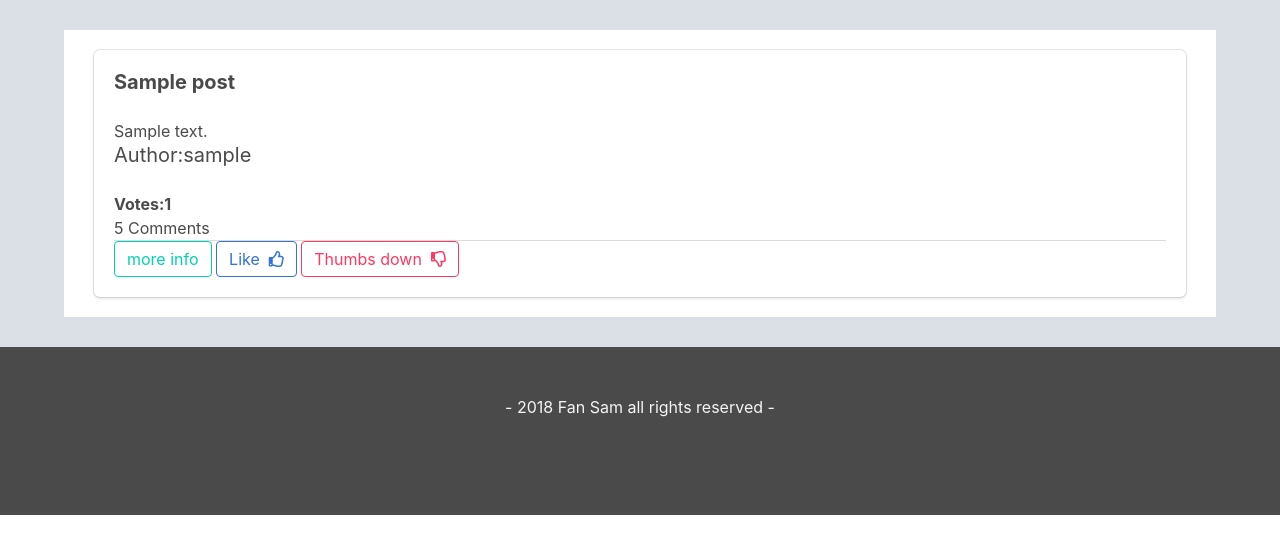
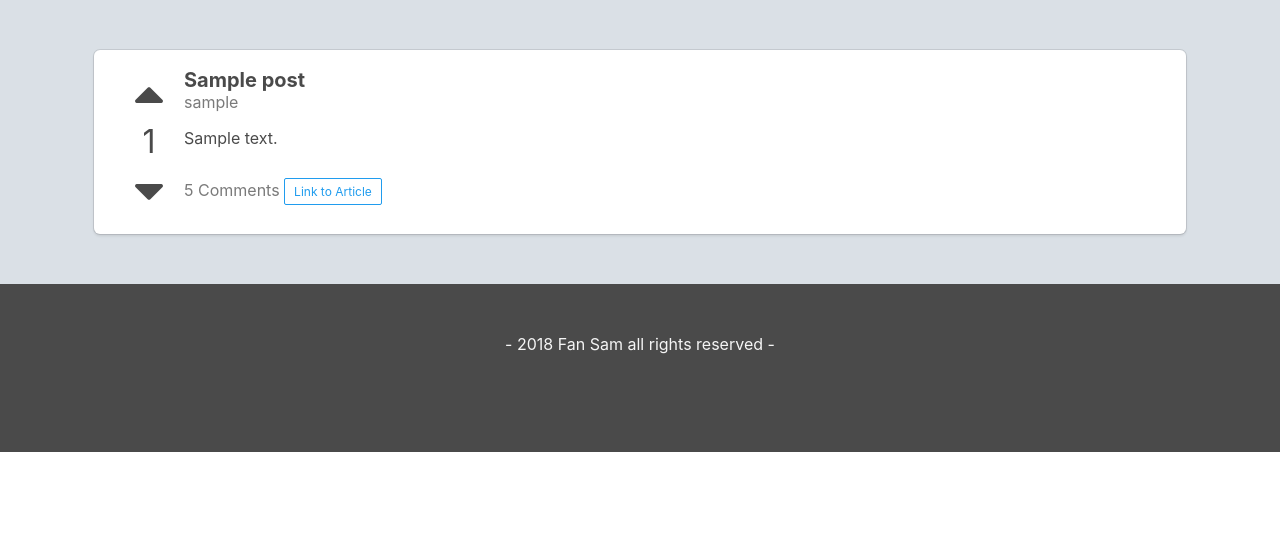
Before and after one commit to momentum-cohort-2018-10/w5-apile-fan-sam, a Django app: page / in a window 1280 px wide. Shown: the part 78-632 px from the top of the page. Run offline with Django 3.2, Linux system fonts and the light colour scheme; tables that the repository leaves empty hold one stand-in row (values such as "Sample post"); some libraries are stand-ins or nearby versions.

Commit message:
changed styling on content boxes

```diff
--- a/apile/posts/static/css/style.css
+++ b/apile/posts/static/css/style.css
@@ -5,7 +5,31 @@ body {
     text-align: center;
 }
 .container {
-    background-color: white;
     padding: 20px 30px;
     margin: 30px auto;
 }
+.container .post-box {
+    display: flex;
+}
+.voting {
+    text-align: center;
+    padding: 0 20px;
+    display: flex;
+    justify-content: center;
+    flex-direction: column;
+}
+.voting p {
+    font-size: 2rem;
+}
+.voting i {
+    font-size: 3rem;
+}
+.post-content .post-title {
+    line-height: 1;
+}
+.post-content .author{
+    margin-bottom: .75rem;
+}
+.post-content .post-description {
+    margin-bottom: 1.75rem;
+}
--- a/apile/posts/templates/index.html
+++ b/apile/posts/templates/index.html
@@ -3,23 +3,23 @@
 
 {% for post in posts %}
     <div class="container">
-        <div class="box">
-                <p class="subtitle has-text-weight-bold">{{ post.title }}</p>
-                <p>{{ post.description }}</p>
-                <p class="subtitle">Author:{{ post.author }} </p>
+        <div class="box post-box">
+            <div class="voting">
+            <i class="fas fa-caret-up"></i>
+            <p>{{ post.vote_set.count }}</p>
+            <i class="fas fa-caret-down"></i>
+            </div>
+            <div class="post-content">
+                <h2 class="post-title has-text-weight-bold is-size-5">{{ post.title }}</h2>
+                <p class="author has-text-grey">{{ post.author }}</p>
+                <p class="post-description">{{ post.description }}</p>
                 <p>{{ post.url }} </p>
-                <p class="has-text-weight-bold">Votes:{{ post.vote_set.count }}</p>
                 <div class="controls">
-                    <p>5 Comments</p>
-                        <footer class="card-footer">
-                                    <div>
-                                        <a href="{% url 'get_post' slug=post.slug %}" class="button is-outlined is-primary">more info</a>
-                                        <a class="button is-outlined is-link">Like
-                                            &nbsp;<i class="far fa-thumbs-up"></i></a>
-                                        <a class="button is-outlined is-danger">Thumbs down
-                                            &nbsp;<i class="far fa-thumbs-down"></i></a>
-                                    </div>
-                        </footer>
+                    <p class="post-info">
+                        <span class="has-text-grey">5 Comments</span>
+                        <a href="{% url 'get_post' slug=post.slug %}" class="button is-info is-outlined is-small">Link to Article</a>
+                    </p>
+
                 </div>
             </div>
         </div>
```
